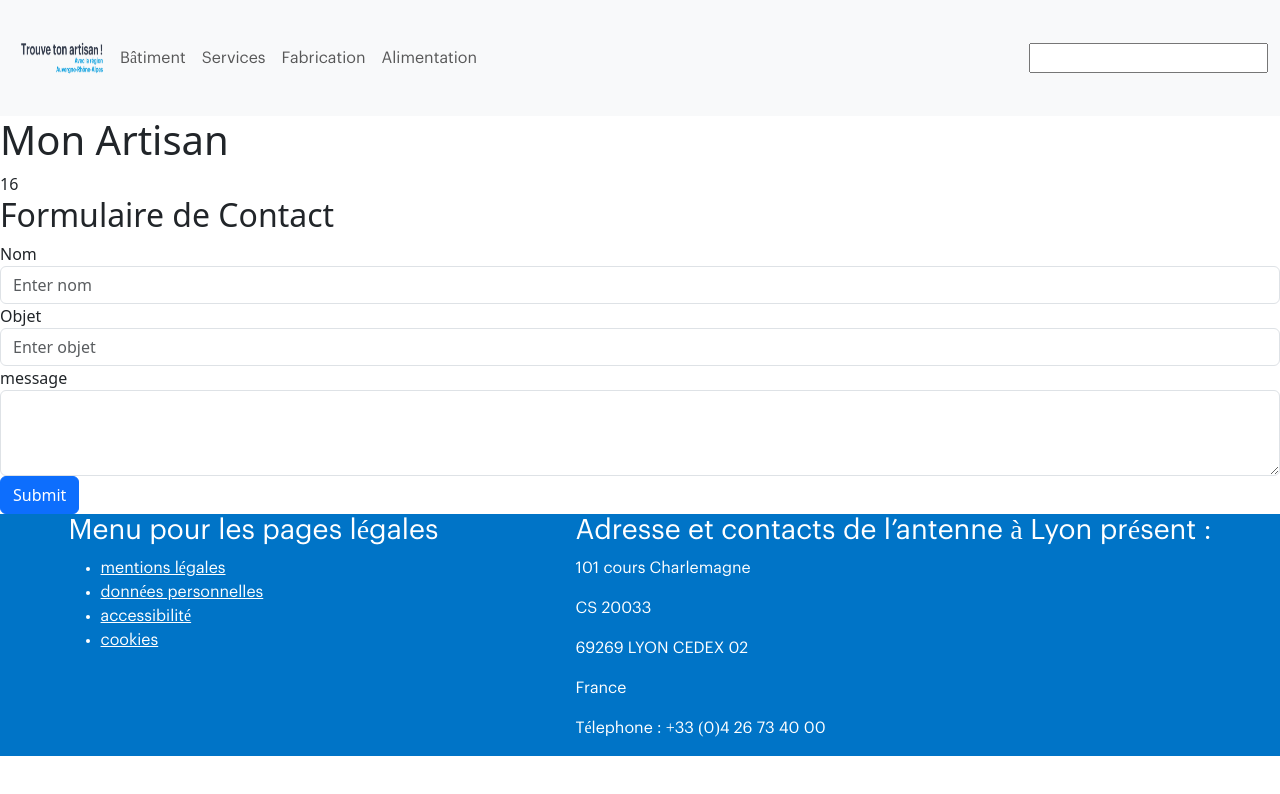
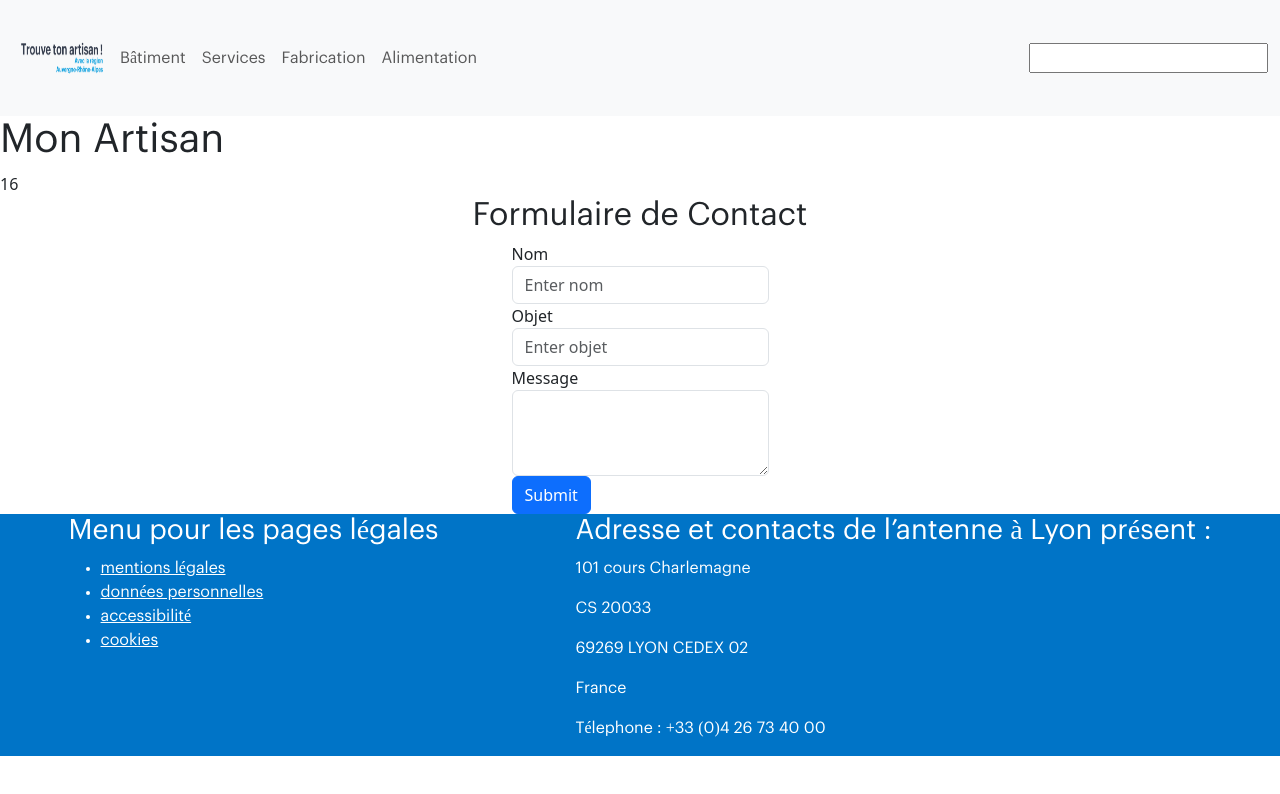
Before and after one commit to Delmi140/DEVOIR-LE-SITE-TROUVE-TON-ARTISAN-DELMI-NIDHAR, an Angular app: page /artisan/16 in a window 1280 px wide. Shown: the top 794 px of the page. Built offline with nearby package versions, Linux system fonts and the light colour scheme.

Commit message:
Add Sort By Note

```diff
--- a/src/app/app-routing.module.ts
+++ b/src/app/app-routing.module.ts
@@ -15,8 +15,8 @@ const routes: Routes = [
   {path: "services", component: ServicesComponent },
   {path: "manufacturing", component: ManufacturingComponent },
   {path: "food", component: FoodComponent},
-
-  {path:"artisan/:id",component:ArtisanComponent }
+  {path:"artisan/:id",component:ArtisanComponent },
+  {path:"**" , component:NotFoundComponent}
 ];
 
 @NgModule({
--- a/src/app/app.module.ts
+++ b/src/app/app.module.ts
@@ -19,6 +19,7 @@ import { FilterPipe } from './filter.pipe';
 import { FilterSearchPipe } from './filter-search.pipe';
 import { NotFoundComponent } from './not-found/not-found.component';
 import { ArtisanComponent } from './artisan/artisan.component';
+import { SortByNotePipe } from './sort-by-note.pipe';
 
 @NgModule({
   declarations: [
@@ -34,7 +35,8 @@ import { ArtisanComponent } from './artisan/artisan.component';
     FilterPipe,
     FilterSearchPipe,
     NotFoundComponent,
-    ArtisanComponent
+    ArtisanComponent,
+    SortByNotePipe
   ],
   imports: [
     BrowserModule,
--- a/src/app/artisan/artisan.component.html
+++ b/src/app/artisan/artisan.component.html
@@ -10,12 +10,12 @@
 
             </div>
             <div>
-                <div>
-                    <h2>Formulaire de Contact</h2>
+                <div class="h2-formulaire">
+                    <h2 >Formulaire de Contact</h2>
 
                 </div>
-                <div>
-                    <form>
+                <div class="formulaire">
+                    <form >
                         <div class="form-group">
                             <label for="exampleInputEmail1">Nom</label>
                             <input type="email" class="form-control" id="exampleInputEmail1" aria-describedby="emailHelp" placeholder="Enter nom">
@@ -27,7 +27,7 @@
                             <small id="emailHelp" class="form-text text-muted"></small>
                           </div>
                         <div class="form-group">
-                            <label for="exampleFormControlTextarea1">message</label>
+                            <label for="exampleFormControlTextarea1">Message</label>
                             <textarea class="form-control" id="exampleFormControlTextarea1" rows="3"></textarea>
                         </div>
                         <button type="submit" class="btn btn-primary">Submit</button>
--- a/src/app/artisan/artisan.component.scss
+++ b/src/app/artisan/artisan.component.scss
@@ -0,0 +1,25 @@
+@font-face {
+    font-family: "Graphik";
+    src:
+      local("Tri"),
+      url("../../font/graphik-regular-trial.otf") format("truetype") tech(color-COLRv1),
+
+  }
+
+  h1{
+    font-family: "Graphik";
+  }
+
+  h2{
+    font-family: "Graphik";
+  }
+
+  .formulaire{
+
+    display: flex;
+    justify-content: center;
+  }
+
+  .h2-formulaire{
+    text-align: center;
+  }
--- a/src/app/home/home.component.html
+++ b/src/app/home/home.component.html
@@ -57,6 +57,31 @@
             </div>
 
 
+
+            <div class="produits">
+              <div class="container">
+                  <div class="row ">
+                    <ng-container *ngFor="let product of (datas | sortByNote | slice:0:3) " >
+                      <div class="card col-md-6 col-lg-4 mb-">
+                        <h5>{{product.name}}</h5>
+                        <p>Note : {{product.note}}</p>
+                        <div>
+                          <app-star-rating [rating]="product.note " [readonly]="true"></app-star-rating>
+                        </div>
+                        <p>Spécialité : {{product.specialty}}</p>
+                        <p>Localisation : {{product.location}}</p>
+
+
+                        <a class="nav-link" routerLink="/artisan/ {{product.name}}"><button type="button" class="btn btn-primary">Voir l'artisan</button>
+                        </a>
+                      </div>
+                    </ng-container>
+                  </div>
+                </div>
+          </div>
+
+
+
         </div>
     </div>
 </main>
--- a/src/app/home/home.component.ts
+++ b/src/app/home/home.component.ts
@@ -9,15 +9,31 @@ import { HttpClient } from '@angular/common/http';
 })
 export class HomeComponent implements OnInit{
 
+  Filtername: string ='';
+
+
+
+
+
+
   data: any ;
+
+  datas: any [] = [];
 
   url = '../../assets/datas.json'
 
-  constructor(private http: HttpClient){
+  constructor(private http: HttpClient , private dataService: DataService){
+
+    this.dataService.getJsonData().subscribe((res: any) => {
+      this.datas = res;
+
+    })
+
+
+
 
 
   }
-
   ngOnInit(): void {
 
     this.http.get<any>(this.url).subscribe(res =>{
@@ -26,7 +42,6 @@ export class HomeComponent implements OnInit{
 
 
     })
-
   }
 
 }
--- /dev/null
+++ b/src/app/sort-by-note.pipe.ts
@@ -0,0 +1,18 @@
+import { Pipe, PipeTransform } from '@angular/core';
+
+@Pipe({
+  name: 'sortByNote'
+})
+export class SortByNotePipe implements PipeTransform {
+
+  transform(artisans: any[]): any [] {
+    return artisans.sort((a:any, b:any) =>{
+      if(a.note > b.note ) { return -1;}
+      else if (a.note < b.note){ return 1;}
+      else return 0;
+
+
+    })
+  }
+
+}
```
Also changed, not shown: 1 other file (tests, documents, lock files or other folders).
